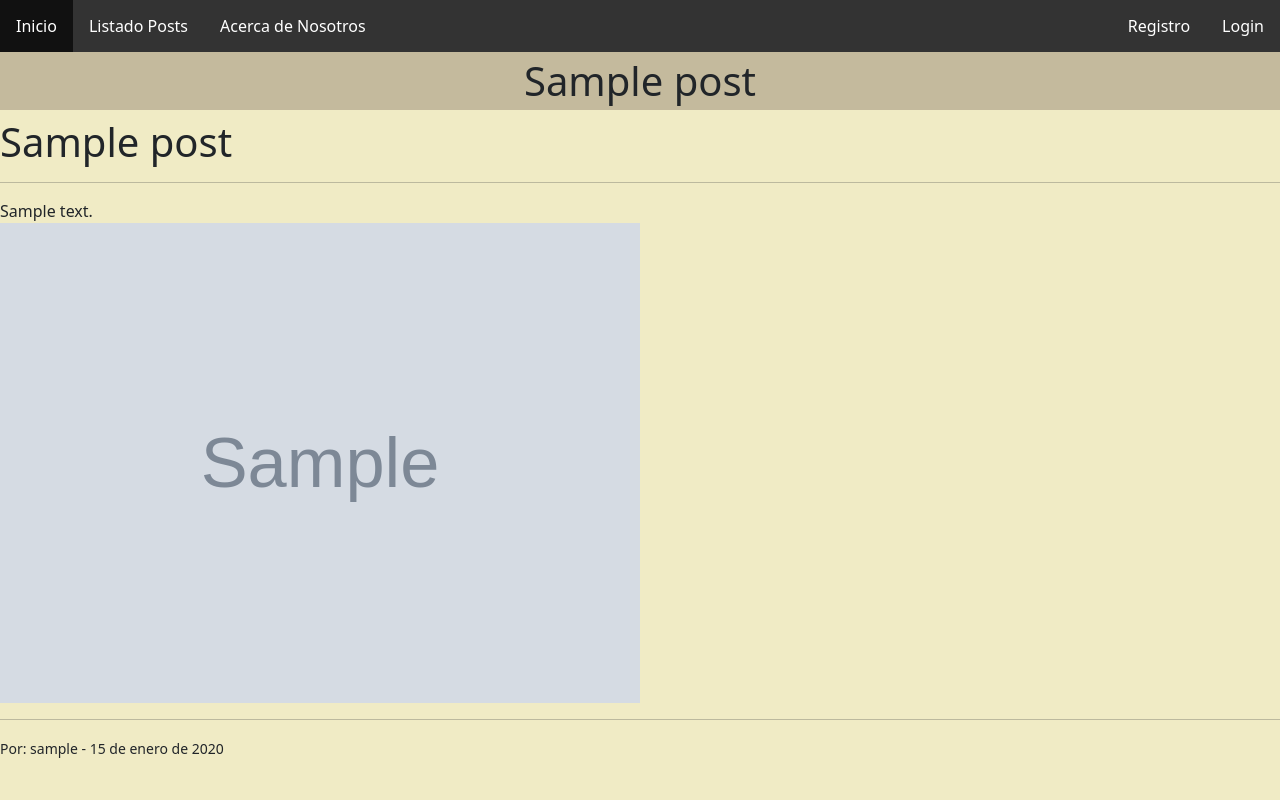
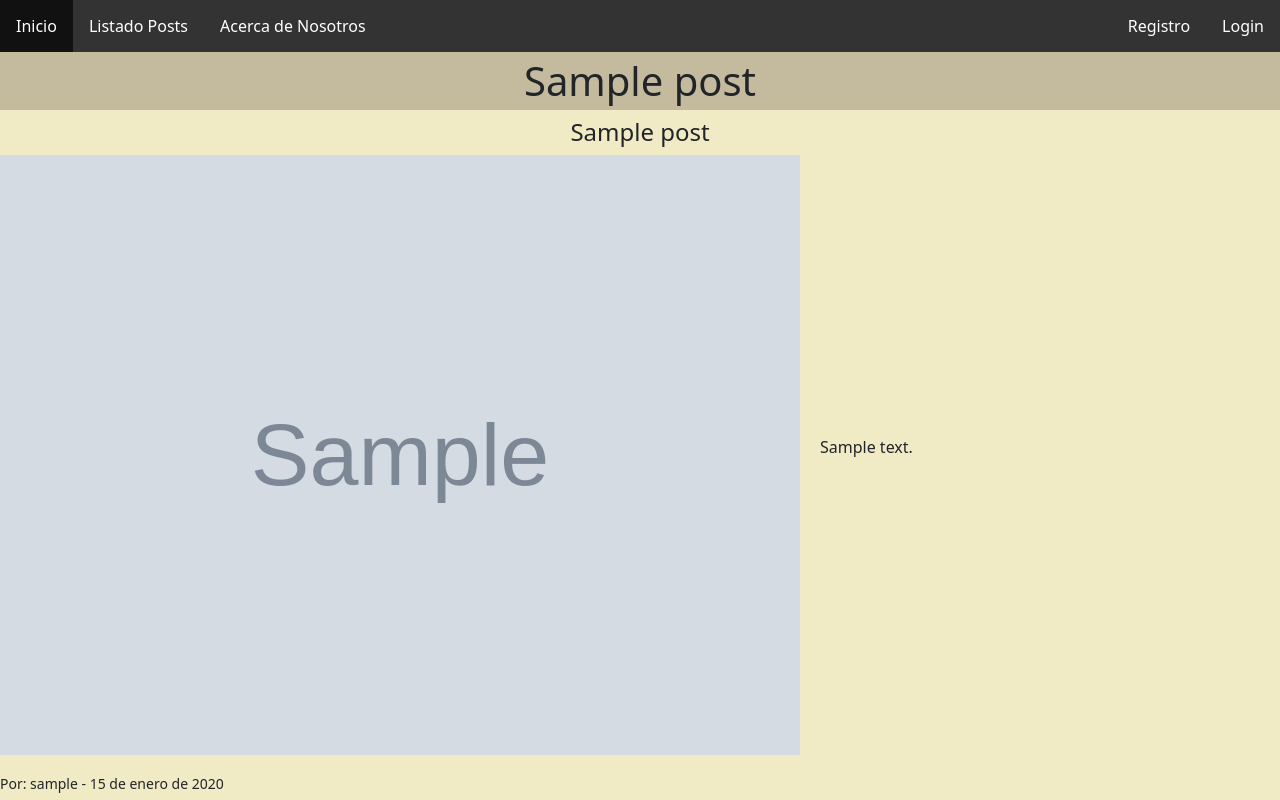
Before and after one commit to sebastianleyton/Entrega1-LarramendiLeytonRivera, a Django app: page /mostrar_post/1 in a window 1280 px wide. Run offline with Django 4.2, Linux system fonts and the light colour scheme; tables that the repository leaves empty hold one stand-in row (values such as "Sample post"); grey boxes marked "Sample" are stand-in pictures; parts of the project's set-up code (start-up, migrations or seed data) failed here and were passed over; some libraries are stand-ins or nearby versions.

Commit message:
- Edite la view mostrar post para que quede mas prolija

```diff
--- a/static/css/skeleton.css
+++ b/static/css/skeleton.css
@@ -1,13 +1,29 @@
 @charset "UTF-8";
 /* Image */
 .postimg {
-  background-color: #aaa;
-  max-width: 600px;
-  height:auto
+  background-color: #f0ebc5;
+  #max-width: 600px;
+  #height:auto
   padding: 20px;
+  text-align: center;
 
 }
 
+
+.table {
+	display: flex;   /* Allow the centering to work */
+	align-items: center;
+}
+
+.table img {
+    width: 800px;
+    margin-right: 20px;
+}
+
+.subtitulo {
+  background-color: #f0ebc5;
+  text-align: center;
+}
 
 body {
 
--- a/templates/mostrar_post.html
+++ b/templates/mostrar_post.html
@@ -9,10 +9,20 @@
 {% endblock texto_header %}
 
 {% block body %}
-<h1> {{ post.subtitulo }}</h1>
-<hr>
-{{ post.contenido|safe }}
-<div class="postimg"><img src="{{ post.imagen.url }}" alt="{{post.titulo|safe}}" width="640" height="480"></div>
-<hr>
+
+<div class="subtitulo"> <h4>
+    {{ post.subtitulo }} </h4>
+</div>
+
+
+<div class="table">
+    <img src="{{ post.imagen.url }}" alt="{{post.titulo|safe}}" width="800" height="600">
+    <p>{{ post.contenido|safe }}
+    </p>
+
+</div>
+
+
+
 <small>Por: {{ post.autor }} - {{ post.fecha_creacion }}</small>
 {% endblock body %}
```
